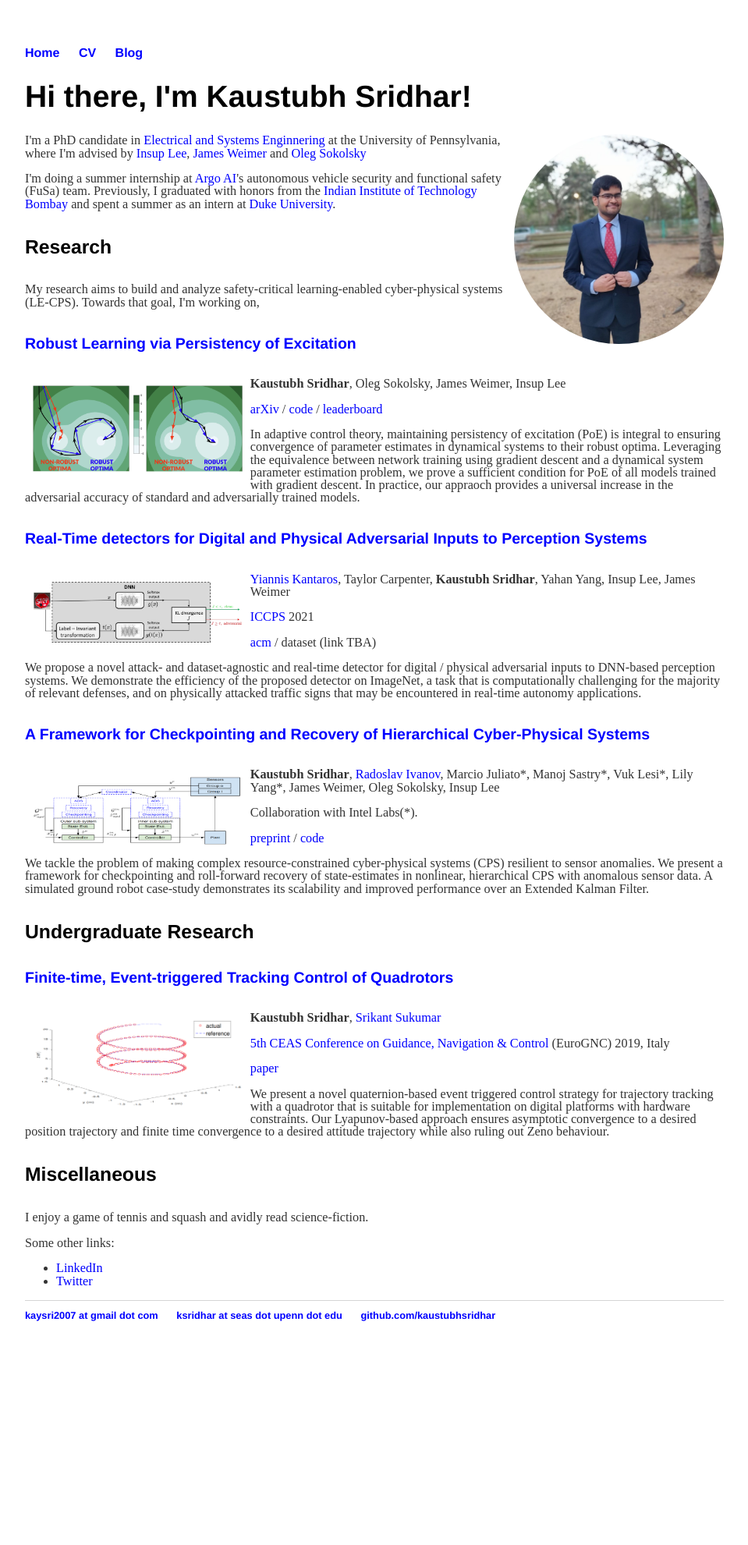
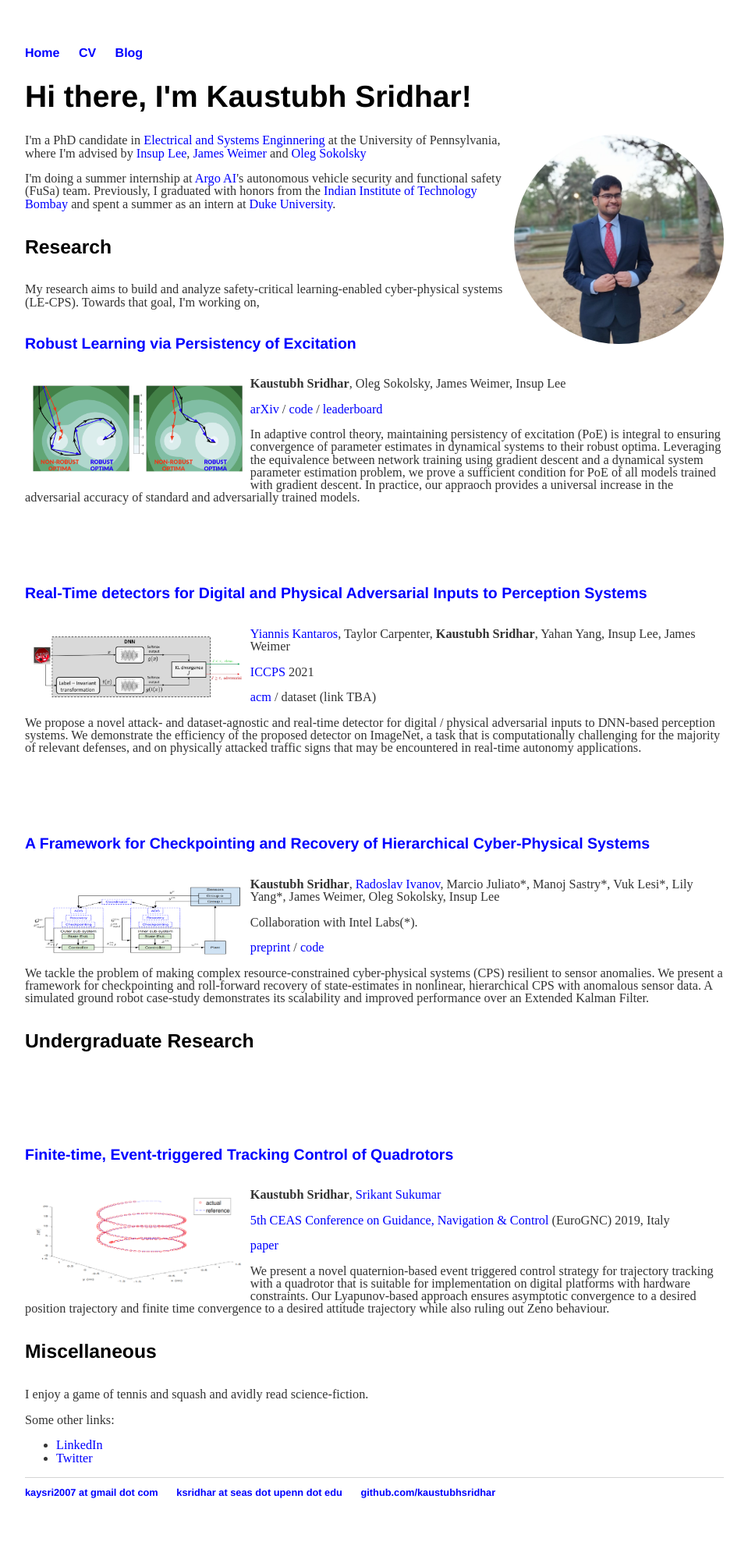
Before and after one commit to kaustubhsridhar/kaustubhsridhar_old.github.io, a Jekyll site: the page built from index.html, in a window 1280 px wide. Shown: the whole page at 78% size, without its empty margins (160-1119 px from the left). Built offline with Jekyll 4.4.1, drawn with Linux system fonts in a browser that asks for light colours; before the commit the page ends 1754 px from its top, so only the background shows below that.

Commit message:
updated index

```diff
--- a/index.html
+++ b/index.html
@@ -7,7 +7,7 @@ title: Welcome To My Homepage
 	<font size="-1"><h1>Hi there, I'm Kaustubh Sridhar!</h1>
 	<img src="/dp.png" alt="Kaustubh Sridhar" align="right" style="width:30%;" class="img_dp">
 	<p>I'm a PhD candidate in <a href="https://www.ese.upenn.edu/">Electrical and Systems Enginnering</a> at the University of Pennsylvania, where I'm advised by <a href="https://www.cis.upenn.edu/~lee/home/index.shtml">Insup Lee</a>, <a href="https://www.seas.upenn.edu/~weimerj/research.html">James Weimer</a> and <a href="https://www.seas.upenn.edu/directory/profile.php?ID=91">Oleg Sokolsky</a></p>
-		<p>I'm doing a summer internship at <a href="https://www.argo.ai/">Argo AI</a>'s autonomous vehicle security and functional safety (FuSa) team. Previously, I graduated with honors from the <a href="https://www.iitb.ac.in/">Indian Institute of Technology Bombay</a> and spent a summer as an intern at <a href="https://ece.duke.edu/">Duke University</a>.</p>
+	<p>I'm doing a summer internship at <a href="https://www.argo.ai/">Argo AI</a>'s autonomous vehicle security and functional safety (FuSa) team. Previously, I graduated with honors from the <a href="https://www.iitb.ac.in/">Indian Institute of Technology Bombay</a> and spent a summer as an intern at <a href="https://ece.duke.edu/">Duke University</a>.</p>
 
 	<h4>Research</h4>
 	<p>My research aims to build and analyze safety-critical learning-enabled cyber-physical systems (LE-CPS). Towards that goal, I'm working on, </p>
@@ -20,7 +20,7 @@ title: Welcome To My Homepage
 	<p><a href="https://arxiv.org/abs/2106.02078">arXiv</a> / <a href="https://github.com/kaustubhsridhar/PoE-robustness">code</a> / <a href="https://robustbench.github.io/">leaderboard</a></p>
 	<p>In adaptive control theory, maintaining persistency of excitation (PoE) is integral to ensuring convergence of parameter estimates in dynamical systems to their robust optima. Leveraging the equivalence between network training using gradient descent and a dynamical system parameter estimation problem, we prove a sufficient condition for PoE of all models trained with gradient descent. In practice, our appraoch provides a universal increase in the adversarial accuracy of standard and adversarially trained models.</p>
 
-	<p> </p>
+	<br><br><br>
 	<h5><a href="https://dl.acm.org/doi/abs/10.1145/3450267.3450535">Real-Time detectors for Digital and Physical Adversarial Inputs to Perception Systems</a></h5>
 	<img src="/images/visionguard.png" alt="visionguard" align="left" style="width:30%; padding: 10px;" class="img_rect">
 	<p><a href="https://sites.google.com/view/kantaros/">Yiannis Kantaros</a>, Taylor Carpenter, <b>Kaustubh Sridhar</b>, Yahan Yang, Insup Lee, James Weimer</p>
@@ -32,7 +32,7 @@ title: Welcome To My Homepage
 	<img src="/images/mpc.png" alt="mpc" align="left" style="width:30%; padding: 10px;" class="img_rect">
 	<p><a href="">preprint</a> / <a href="">code</a></a></p>-->
 
-	<p> </p>
+	<br><br><br>
 	<h5><a href="https://drive.google.com/file/d/1s9rYpJYRZ7UUR3u5IDfulorgpkcPfmll/view">A Framework for Checkpointing and Recovery of Hierarchical Cyber-Physical Systems</a></h5>
 	<img src="/images/framework_wide.png" alt="framework" align="left" style="width:30%; padding: 10px;" class="img_rect">
 	<p><b>Kaustubh Sridhar</b>, <a href="https://www.seas.upenn.edu/~rivanov/">Radoslav Ivanov</a>, Marcio Juliato*, Manoj Sastry*, Vuk Lesi*, Lily Yang*, James Weimer, Oleg Sokolsky, Insup Lee</p>
@@ -43,7 +43,7 @@ title: Welcome To My Homepage
 
 	<h4>Undergraduate Research</h4>
 
-	<p> </p>
+	<br><br><br>
 	<h5><a href="https://eurognc19.polimi.it/wp-content/uploads/2019/12/0043_FI.pdf">Finite-time, Event-triggered Tracking Control of Quadrotors</a></h5>
 	<img src="/images/event_wide.png" alt="event" align="left" style="width:30%; padding: 10px;" class="img_rect">
 	<p><b>Kaustubh Sridhar</b>, <a href="https://www.sc.iitb.ac.in/~srikant/dokuwiki/doku.php">Srikant Sukumar</a></p>
@@ -51,7 +51,6 @@ title: Welcome To My Homepage
 	<p><a href="https://eurognc19.polimi.it/wp-content/uploads/2019/12/0043_FI.pdf">paper</a></p>
 	<p>We present a novel quaternion-based event triggered control strategy for trajectory tracking with a quadrotor that is suitable for implementation on digital platforms with hardware constraints. Our Lyapunov-based approach ensures asymptotic convergence to a desired position trajectory and finite time convergence to a desired attitude trajectory while also ruling out Zeno behaviour.</p>
 
-	<p> </p>
 
 
 	<h4>Miscellaneous</h4>
```
